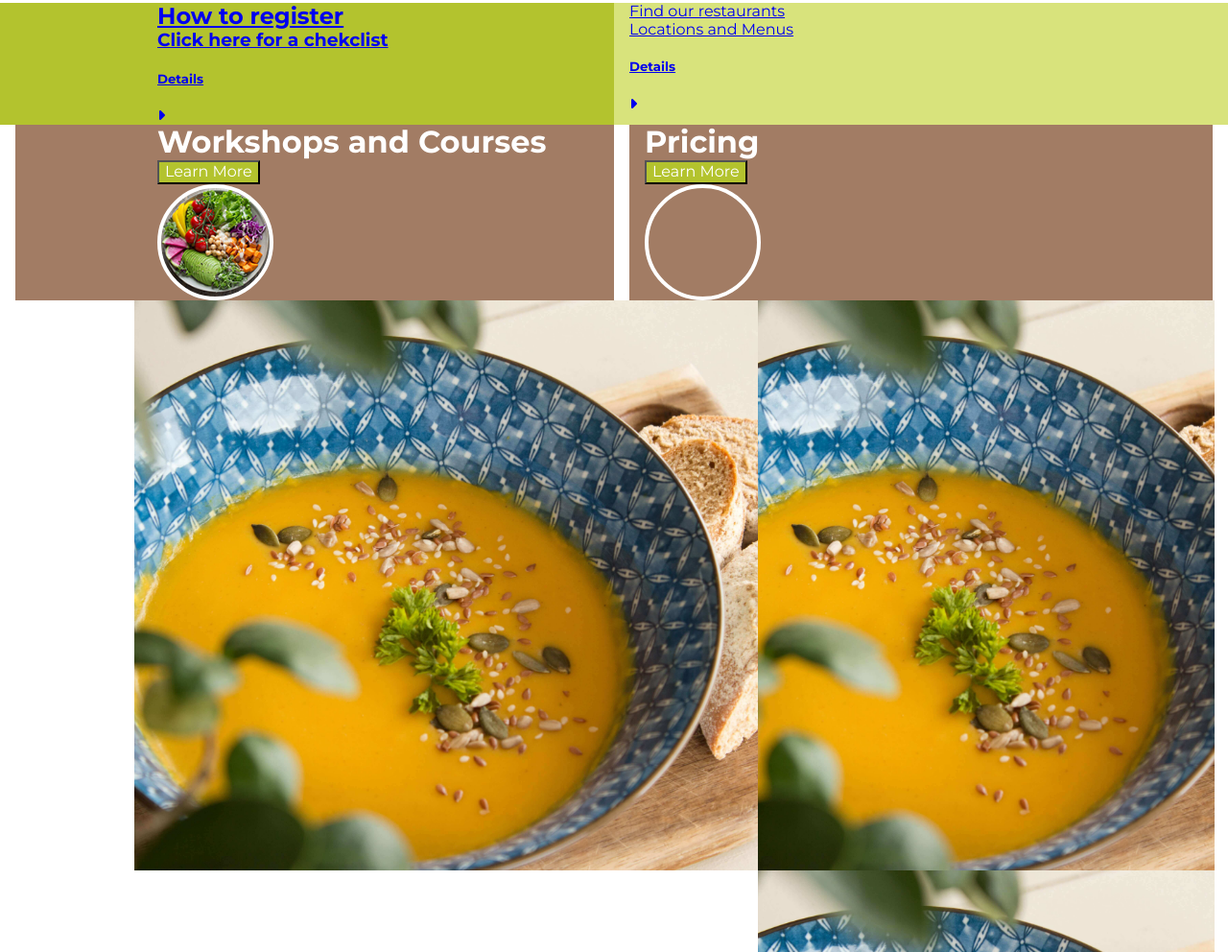
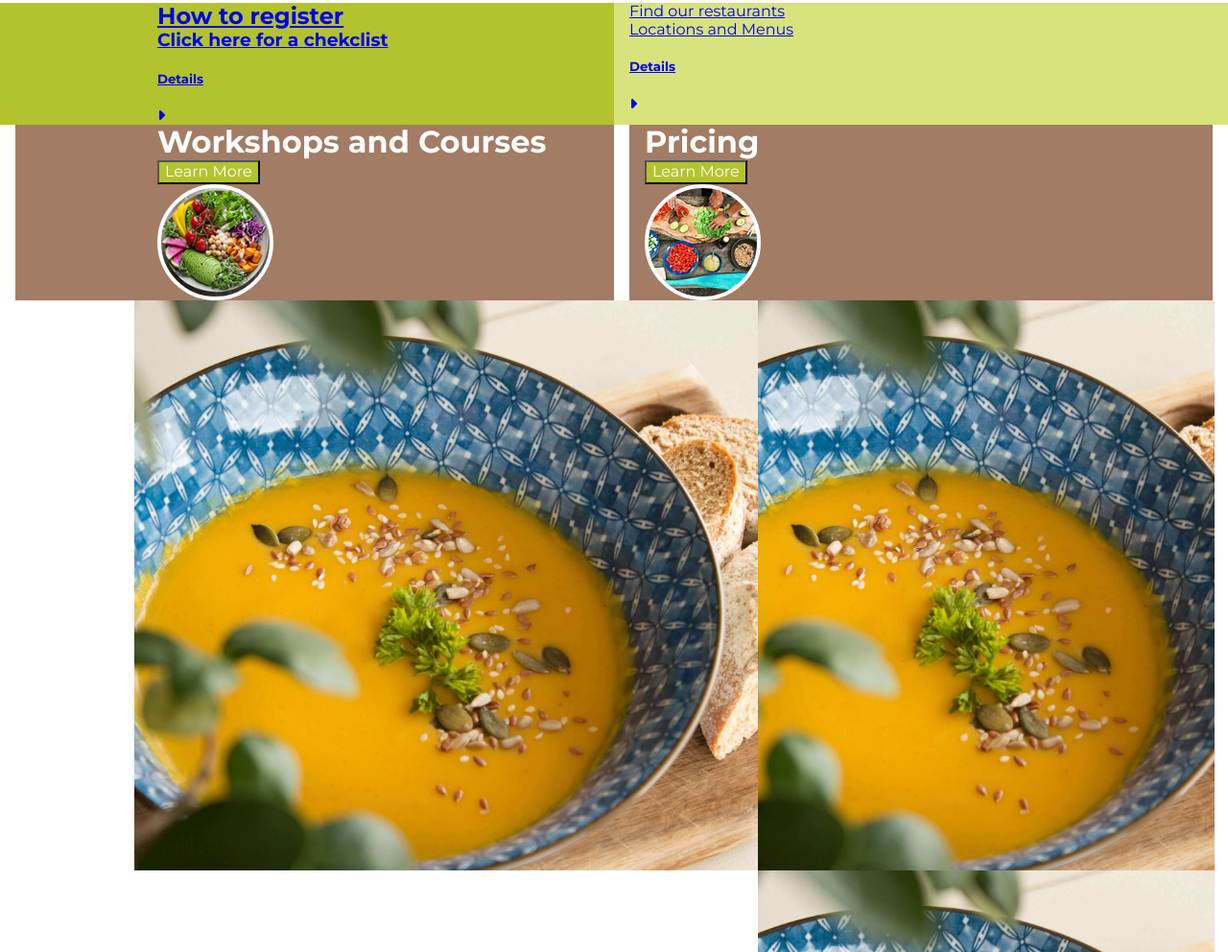
Before and after one commit to valyaangelkova/Web2-StructureContent, a plain HTML site: page deploy/index.html in a window 1280 px wide. Shown: the part 1079-2071 px from the top of the page at 96% size. Drawn offline with Linux system fonts and the light colour scheme.

Commit message:
planning 2

```diff
--- a/dev/scss/sections/_planning.scss
+++ b/dev/scss/sections/_planning.scss
@@ -72,6 +72,12 @@
             background-position: -35px 0px;
             background-size: cover;
         }
+        #planning-right{
+            background-image: url(../img/hero/planning-right.jpg);
+            background-position: center;
+            background-size: cover;
+
+        }
     }
 
 
```
Also changed, not shown: deploy/css/styles.css.
